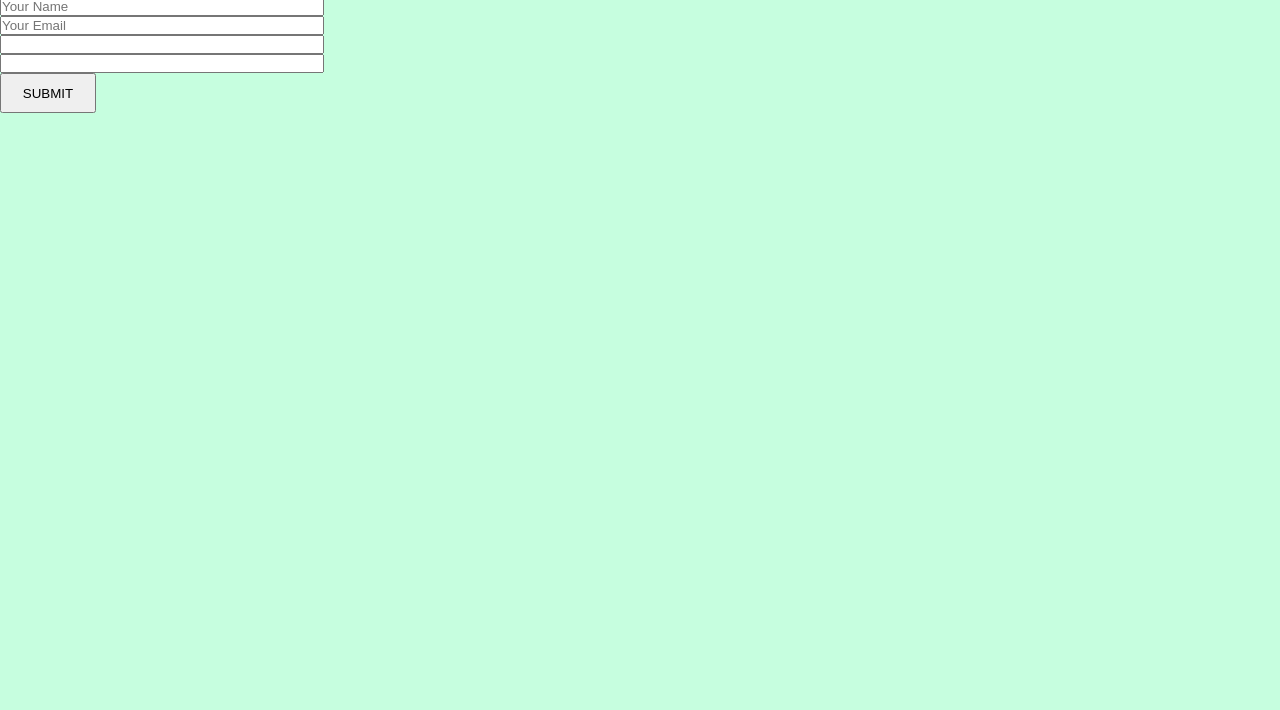
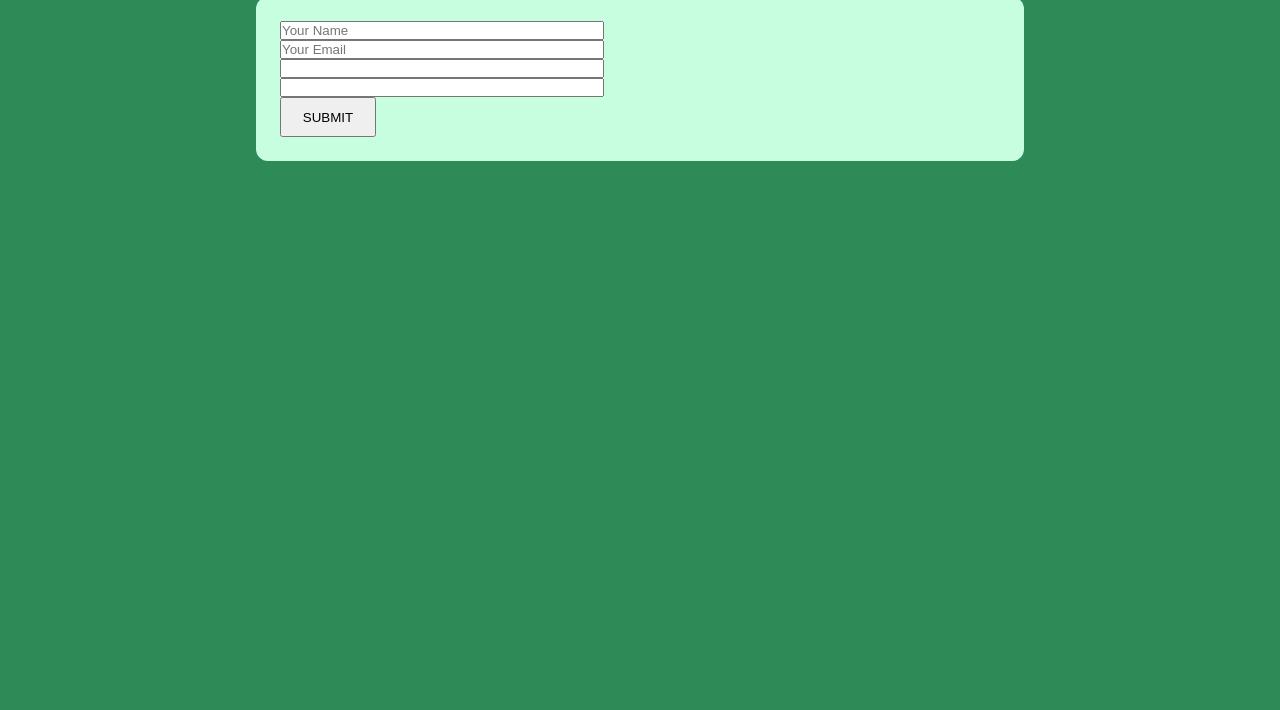
Before and after one commit to StevenJBurns/fcc-survey-form, a plain HTML site: page index.html in a window 1280 px wide. Shown: the part 90-800 px from the top of the page. Drawn offline with Linux system fonts and the light colour scheme.

Commit message:
Added more FCC user story requirements

```diff
--- a/index.css
+++ b/index.css
@@ -7,6 +7,7 @@ main {
   display: flex;
   min-height: 100vh;
   flex-direction: column;
+  justify-items: center;
   background-color: #2E8B57;
   padding: 32px 0
 }
@@ -14,8 +15,15 @@ main {
 form {
   display: flex;
   flex-direction: column;
-  flex: 1 0 auto;
-  background-color: #C6FEDF
+  width: 100%;
+  max-width: 720px;
+  min-width: 320px;
+  margin: 0 auto;
+  padding: 24px;
+  background-color: #C6FEDF;
+  border-radius: 12px;
+  overflow: hidden;
+  /* flex: 1 0 auto; */
 }
 
 input {
--- a/index.html
+++ b/index.html
@@ -14,7 +14,7 @@
       <form id="survey-form">
         <input type="text" id="name" placeholder="Your Name" required>
         <input type="email" id="email" placeholder="Your Email" required>
-        <input type="number" id="number" required>
+        <input type="number" id="number" min="1" max="100" required>
         <input type="textarea">
         <button type="submit" id="submit">SUBMIT</button>
       </form>
```
